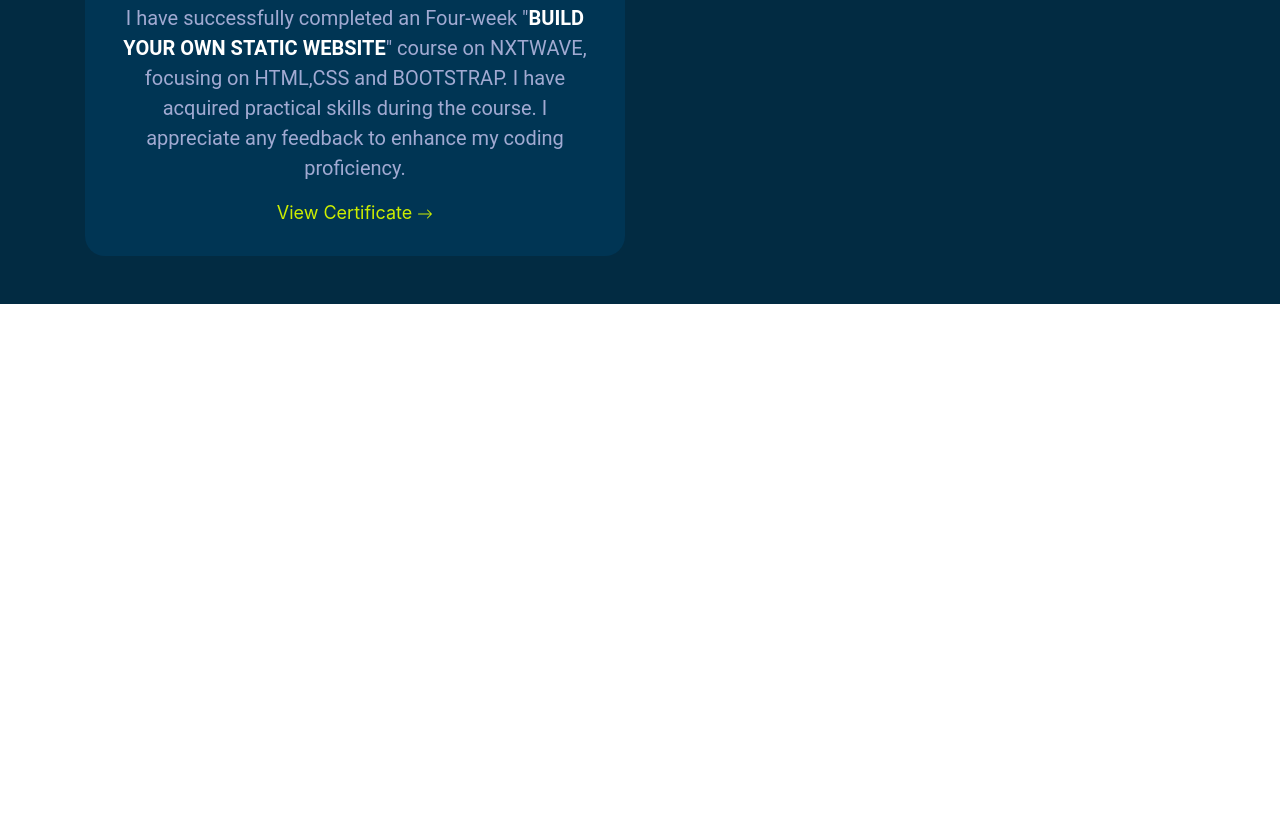
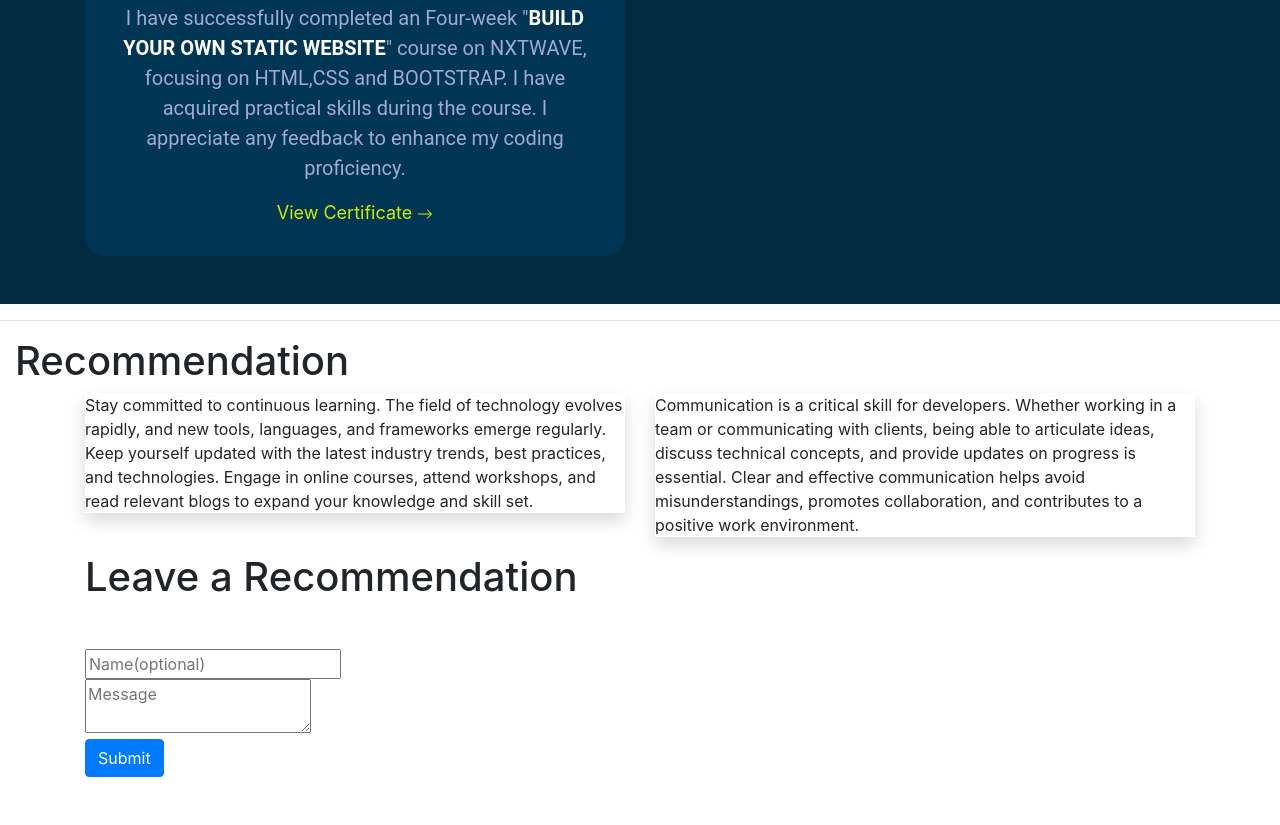
Before and after one commit to subash26003/My-Portfolio, a plain HTML site: page index.html in a window 1280 px wide. Shown: the part 4312-5137 px from the top of the page. Before the commit the page ends 4616 px from the top, so only its background shows below. Drawn offline with nearby package versions, Linux system fonts and the light colour scheme.

Commit message:
Update index.html

```diff
--- a/index.html
+++ b/index.html
@@ -323,5 +323,62 @@
             </div>
         </div>
     </div>
+    <div class="recom pb-5">
+        <div class="container-fluid">
+            <div class="row"><hr class="container_end_line "/>
+                <div class="col-12">
+                    <h1 class="recom_title">Recommendation</h1>
+                </div>
+            </div>
+        </div>
+        <div class="container">
+            <div class="row">
+
+                <div class="col-12 col-md-6">
+                    <div class="recom_card shadow ">
+                        <p class="recom_content">Stay committed to continuous learning. The field of technology evolves rapidly, and new tools, languages, and frameworks emerge regularly. Keep yourself updated with the latest industry trends, best practices, and technologies. Engage in online courses, attend workshops, and read relevant blogs to expand your knowledge and skill set. </p>
+                    </div>
+                </div>
+                <div class="col-12 col-md-6">
+                    <div class="recom_card shadow " id="recom_card2">
+                        <p class="recom_content">Communication is a critical skill for developers. Whether working in a team or communicating with clients, being able to articulate ideas, discuss technical concepts, and provide updates on progress is essential. Clear and effective communication helps avoid misunderstandings, promotes collaboration, and contributes to a positive work environment. </p>
+                    </div>
+                </div>
+                <div class="col-12 ">
+                    <div class="leave_reccom">
+                        <h1 class="leave_reccom_title mb-5">Leave a Recommendation</h1>
+                        <input type="text" placeholder="Name(optional)" class="name_ip"/><br/>
+                        <textarea placeholder="Message" id="recommendation" class="txt_ip" ></textarea><br/>
+
+                        <button type="button" class="btn btn-primary submit_button" onclick="submit()"  data-toggle="modal" data-target="#exampleModal">
+                            Submit
+                        </button>
+
+
+                        <div class="modal fade" id="exampleModal" tabindex="-1" aria-labelledby="exampleModalLabel" aria-hidden="true">
+                            <div class="modal-dialog">
+                            <div class="modal-content">
+                                <div class="modal-header">
+                                <h5 class="modal-title" id="exampleModalLabel"></h5>
+                                <button type="button" class="close" data-dismiss="modal" aria-label="Close">
+                                    <span aria-hidden="true">&times;</span>
+                                </button>
+                                </div>
+                                <div class="modal-body">
+                                 <h1>Thanks for your Recommendation</h1>
+                                </div>
+                                <div class="modal-footer">
+                                <button type="button" class="btn btn-secondary" data-dismiss="modal">Close</button>
+                                </div>
+                            </div>
+                            </div>
+                        </div>
+
+                    </div>
+                </div>
+            </div>
+        </div>
+    </div>
+    <script src="index.js"></script>
 </body>
 </html>
```
